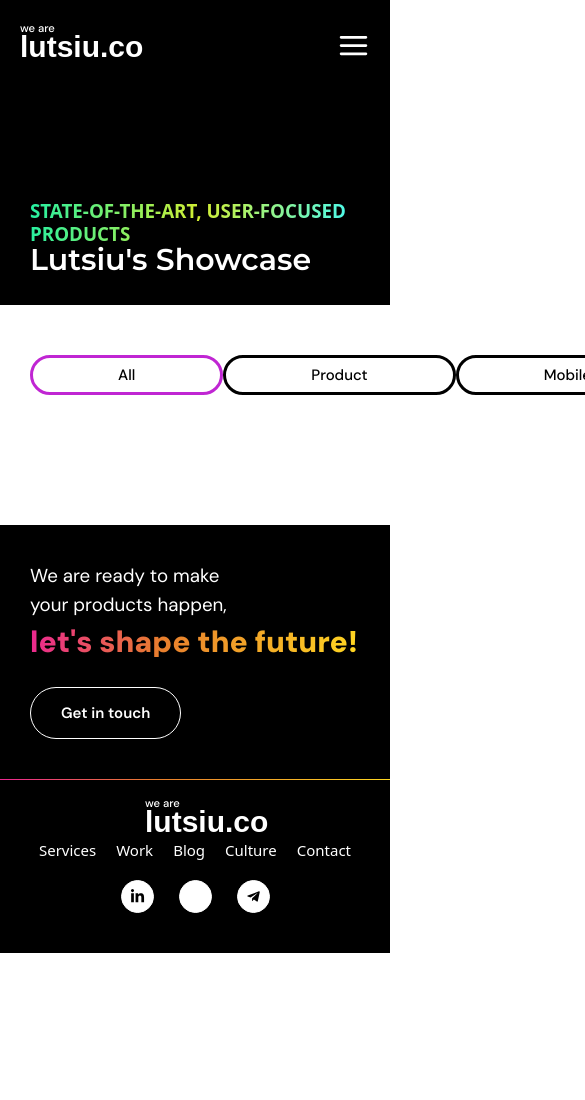
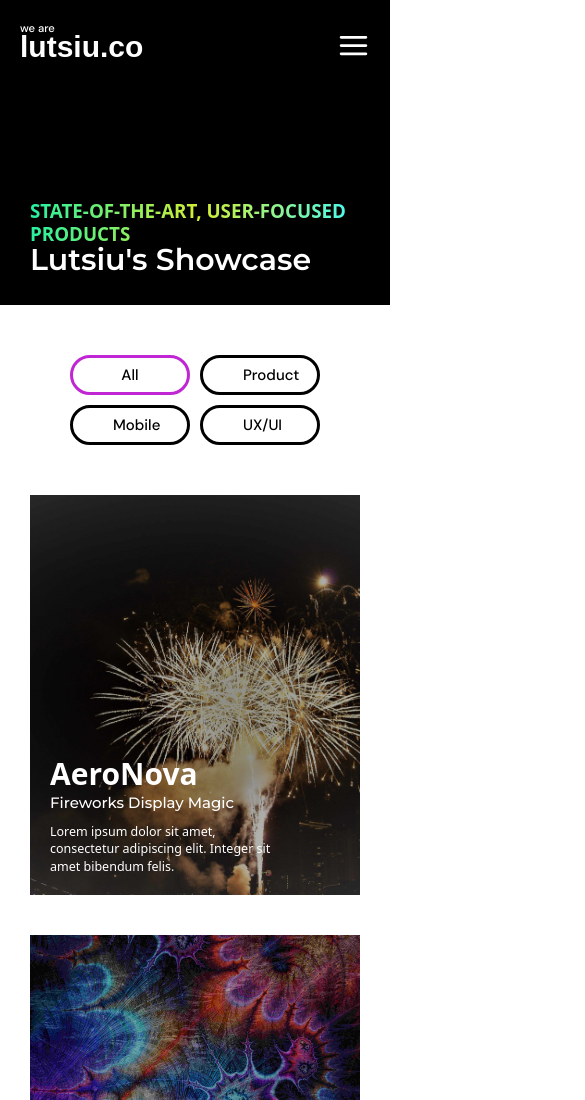
Before and after one commit to lutsiu/lutsiu.co, a React (Vite) app in the folder frontend/: page /work in a window 390 px wide. Shown: the top 1100 px of the page, 585 px wide, since content can reach past the window. Before the commit the page ends 953 px from the top, so only its background shows below. Built offline with nearby package versions, Linux system fonts and the light colour scheme; some icons are missing.

Commit message:
cards for work page  were added. responsible design too

```diff
--- a/frontend/src/components/Buttons/WorkButton/index.tsx
+++ b/frontend/src/components/Buttons/WorkButton/index.tsx
@@ -14,7 +14,7 @@ export default function WorkButton(props: Props) {
   }
   return (
     <button
-      className={`${styles.button} ${isActive ? styles['button-isActive'] : ""} rounded-[2.5rem] bg-transparent text-black border-[.3rem]  py-[.7rem] px-[8.5rem] font-medium text-2xl duration-300 `}
+      className={`${styles.button} ${isActive ? styles['button-isActive'] : ""}  w-[12rem] sm:w-fit rounded-[2.5rem] bg-transparent text-black text-center border-[.3rem]  py-[.7rem] px-[4rem] sm:px-[3rem] md:px-[5rem] lg:px-[7rem] 2xl:px-[7.5rem] font-medium text-2xl duration-300 `}
       style={{
         fontFamily: "DM Sans",
       }}
--- a/frontend/src/interfaces/models.ts
+++ b/frontend/src/interfaces/models.ts
@@ -15,5 +15,6 @@ export interface IService {
 }
 export type WorkButtonFilter = "all" | 'product' | 'mobile' | 'UX/UI'
 export interface IWorkCard extends ICard {
-  type: WorkButtonFilter
+  type: WorkButtonFilter,
+  subtitle: string
 }
--- a/frontend/src/pages/Work/Sections/Showcase/Buttons/index.tsx
+++ b/frontend/src/pages/Work/Sections/Showcase/Buttons/index.tsx
@@ -10,7 +10,7 @@ export default function Buttons(props: Props) {
   const { projectsFilter, setFilter } = props;
 
   return (
-    <div className="py-[5rem] flex justify-between">
+    <div className={`py-[5rem] flex flex-wrap sm:flex-nowrap justify-center 2xl:justify-between gap-[1rem] md:gap-[2rem] lg:gap-[3rem] 2xl:gap-[0] `}>
       {buttonsData.map((btn, i) => {
         const { filter } = btn;
         const isActive = filter === projectsFilter;
--- /dev/null
+++ b/frontend/src/pages/Work/Sections/Showcase/GridCollection/BigCard/index.tsx
@@ -0,0 +1,16 @@
+import { IWorkCard } from '../../../../../../interfaces/models'
+import styles from '../styles.module.scss'
+
+export default function BigCard(props: IWorkCard) {
+  const {img, title, type, subtitle, descr} = props;
+  return (
+    <div data-filter={type} className={`${styles["grid-collection-first-element"]} sm:mb-[3rem] lg:mb-[6rem] relative`}>
+      <img src={img} alt="company" className='w-full h-full object-cover' />
+      <div className="mt-[1rem] absolute bottom-[2rem] md:bottom-[4rem] left-[2rem] md:left-[4rem] text-white">
+        <h3 className="text-5xl md:text-7xl font-bold">{title}</h3>
+        <h4 className='text-2xl md:text-4xl mt-[.4rem] font-medium' style={{fontFamily: "Montserrat, sans-serif"}}>{subtitle}</h4>
+        <p className="text-xl md:text-2xl mt-[1rem] max-w-[75%] md:max-w-[70%]">{descr}</p>
+      </div>
+    </div>
+  )
+}
--- /dev/null
+++ b/frontend/src/pages/Work/Sections/Showcase/GridCollection/Card/index.tsx
@@ -0,0 +1,21 @@
+import { IWorkCard } from "../../../../../../interfaces/models";
+import styles from "../styles.module.scss";
+
+export default function Card(props: IWorkCard) {
+  const { img, title, descr, subtitle, type } = props;
+  return (
+    <div data-filter={type} className={`${styles["grid-collection-element"]}`}>
+      <img src={img} alt="company" className="w-full h-[20rem] sm:h-[18rem] md:h-[20rem] lg:h-[35rem] object-cover" />
+      <div className="mt-[1rem]">
+        <h3 className="text-5xl sm:text-3xl md:text-5xl font-bold sm:font-black md:font-medium">{title}</h3>
+        <h5
+          className="mt-[1rem] sm:mt-[.5rem] md:mt-[1rem] text-2xl sm:text-xl md:text-2xl font-medium "
+          style={{ fontFamily: "Montserrat, sans-serif" }}
+        >
+          {subtitle}
+        </h5>
+        <p className="text-xl mt-[.5rem] md:block hidden">{descr}</p>
+      </div>
+    </div>
+  );
+}
--- /dev/null
+++ b/frontend/src/pages/Work/Sections/Showcase/GridCollection/index.tsx
@@ -0,0 +1,22 @@
+import { IWorkCard } from "../../../../../interfaces/models";
+import BigCard from "./BigCard";
+import Card from "./Card";
+import styles from "./styles.module.scss";
+interface Props {
+  data: IWorkCard[];
+}
+export default function GridCollection(props: Props) {
+  const { data } = props;
+  const bigImg = data.at(0);
+  const normalImgsCollection = data.slice(1, 10);
+
+  return (
+    <div className={`${styles["grid-collection"]}`}>
+      {bigImg && <BigCard {...bigImg} />}
+      {normalImgsCollection &&
+        normalImgsCollection.map((card, i) => {
+          return <Card key={i} {...card} />;
+        })}
+    </div>
+  );
+}
--- /dev/null
+++ b/frontend/src/pages/Work/Sections/Showcase/GridCollection/styles.module.scss
@@ -0,0 +1,22 @@
+.grid-collection {
+  @apply grid grid-cols-1 sm:grid-cols-3 gap-y-[4rem] sm:gap-y-0 gap-x-[1rem] md:gap-x-[2rem];
+  & > div {
+    @apply cursor-pointer;
+    img {
+      filter: brightness(75%);
+      @apply duration-300;
+      &:hover {
+        filter: brightness(100%)
+      }
+    }
+  }
+  &-element {
+    @apply h-[25.4rem] sm:h-[24.7rem] md:h-[44.7rem] lg:h-[53.5rem] sm:mb-[2rem] md:mb-[0];
+
+  }
+  &-first-element {
+    @apply sm:col-span-3 h-[40rem] ;
+
+
+  }
+}
--- a/frontend/src/pages/Work/Sections/Showcase/index.tsx
+++ b/frontend/src/pages/Work/Sections/Showcase/index.tsx
@@ -1,13 +1,20 @@
 import styles from "../../styles.module.scss";
-
+import data from "../../data";
 import { useState } from "react";
 import { WorkButtonFilter } from "../../../../interfaces/models";
 import Buttons from "./Buttons";
+import GridCollection from "./GridCollection";
 
 export default function ShowcaseSection() {
   const [projectsFilter, setProjectsFilter] = useState<WorkButtonFilter>("all");
+  const firstDataChunk = data.slice(0, 10);
+  const secondDataChunk = data.slice(10, 20);
 
-  return <section className={`${styles.padding} showcase-section`}>
-    <Buttons projectsFilter={projectsFilter} setFilter={setProjectsFilter}/>
-  </section>;
+  return (
+    <section className={`${styles.padding} showcase-section`}>
+      <Buttons projectsFilter={projectsFilter} setFilter={setProjectsFilter} />
+      <GridCollection data={firstDataChunk}/>
+      <GridCollection data={secondDataChunk}/>
+    </section>
+  );
 }
--- a/frontend/src/pages/Work/data/index.ts
+++ b/frontend/src/pages/Work/data/index.ts
@@ -30,13 +30,15 @@ const workData: IWorkCard[] = [
     descr:
       "Lorem ipsum dolor sit amet, consectetur adipiscing elit. Integer sit amet bibendum felis.",
     type: "product",
+    subtitle: "Fireworks Display Magic",
   },
   {
     img: ApexWare,
     title: "ApexWare",
     descr:
-      "Nullam at tellus vitae mauris fermentum tincidunt ac ac lacus posuere ut urna sit amet finibus. ",
+      "Nullam at tellus vitae mauris fermentum tincidunt ac ac lacus posuere ut urna sit amet finibus.",
     type: "mobile",
+    subtitle: "Empowering Software Solutions",
   },
   {
     img: AquaTech,
@@ -44,6 +46,7 @@ const workData: IWorkCard[] = [
     descr:
       "Sed vitae sapien et tortor interdum pellentesque. Ut et nisl ut elit venenatis fringilla. Integer nisl magna, euismod id vestibulum eu, commodo nec massa.",
     type: "UX/UI",
+    subtitle: "Water Technology Advancements",
   },
   {
     img: AutoFleet,
@@ -51,20 +54,23 @@ const workData: IWorkCard[] = [
     descr:
       "Nulla semper fringilla pharetra. Phasellus nec orci et felis venenatis lacinia quis ut urna. Morbi posuere risus consectetur pellentesque tristique.",
     type: "UX/UI",
+    subtitle: "Efficient Vehicle Management",
   },
   {
     img: ByteLink,
     title: "ByteLink",
     descr:
-      "Quisque finibus metus feugiat libero porttitor, tempus laoreet mi volutpat. Donec eget aliquet lorem. ",
+      "Quisque finibus metus feugiat libero porttitor, tempus laoreet mi volutpat. Donec eget aliquet lorem.",
     type: "mobile",
+    subtitle: "Connecting Mobile Worlds",
   },
   {
     img: DataSync,
     title: "DataSync",
     descr:
-      "Nunc rhoncus rutrum sem vel mollis. Curabitur a blandit ligula, vel finibus dolor. Donec mattis tempor eros vel bibendum. ",
+      "Nunc rhoncus rutrum sem vel mollis. Curabitur a blandit ligula, vel finibus dolor. Donec mattis tempor eros vel bibendum.",
     type: "mobile",
+    subtitle: "Synchronizing Data Seamlessly",
   },
   {
     img: EcoSync,
@@ -72,6 +78,7 @@ const workData: IWorkCard[] = [
     descr:
       " Vestibulum congue quam nibh, in laoreet purus accumsan eget. Mauris faucibus interdum erat, at dapibus diam pulvinar ut.",
     type: "product",
+    subtitle: "Eco-friendly Product Development",
   },
   {
     img: FireBud,
@@ -79,6 +86,7 @@ const workData: IWorkCard[] = [
     descr:
       "Praesent nec massa consectetur, accumsan nibh vel, vestibulum dui. Fusce elementum fermentum leo, at pretium tortor ultrices eget.",
     type: "UX/UI",
+    subtitle: "Igniting User Experiences",
   },
   {
     img: FusionWave,
@@ -86,13 +94,15 @@ const workData: IWorkCard[] = [
     descr:
       "Vestibulum ut nunc turpis. Cras quis dolor facilisis quam rhoncus consectetur ac in lacus. Duis auctor eu nisi auctor hendrerit.",
     type: "mobile",
+    subtitle: "Waving Mobile Fusion",
   },
   {
     img: NeonSync,
     title: "NeonSync",
     descr:
-      "Cras molestie sapien felis, at dignissim elit facilisis sit amet. Vivamus ultricies ex vel neque volutpat, in euismod ligula accumsan. Pellentesque nec eleifend velit. ",
+      "Cras molestie sapien felis, at dignissim elit facilisis sit amet. Vivamus ultricies ex vel neque volutpat, in euismod ligula accumsan. Pellentesque nec eleifend velit.",
     type: "product",
+    subtitle: "Syncing Bright Ideas",
   },
   {
     img: SkyLuxe,
@@ -100,13 +110,15 @@ const workData: IWorkCard[] = [
     descr:
       "Nullam lobortis massa et erat suscipit dapibus. Aliquam vitae porta leo. Curabitur ipsum sapien, dapibus vestibulum pulvinar vel, facilisis in ante.",
     type: "UX/UI",
+    subtitle: "Elevating User Interfaces",
   },
   {
     img: SunCoast,
     title: "SunCoast",
     descr:
-      "Donec vitae purus finibus lacus eleifend accumsan eget quis nulla. Phasellus at enim et massa fermentum condimentum eget porta ante. Lorem ipsum dolor sit amet, consectetur adipiscing elit. ",
+      "Donec vitae purus finibus lacus eleifend accumsan eget quis nulla. Phasellus at enim et massa fermentum condimentum eget porta ante. Lorem ipsum dolor sit amet, consectetur adipiscing elit.",
     type: "mobile",
+    subtitle: "Sunny Mobile Solutions",
   },
   {
     img: SwiftIQ,
@@ -114,6 +126,7 @@ const workData: IWorkCard[] = [
     descr:
       "onec sit amet luctus velit. Cras ullamcorper semper orci, ut efficitur ipsum sollicitudin vel. Cras risus tortor.",
     type: "product",
+    subtitle: "Quick Solutions IQ",
   },
   {
     img: TechWave,
@@ -121,6 +134,7 @@ const workData: IWorkCard[] = [
     descr:
       "Integer sed gravida enim, eget iaculis orci. Proin efficitur at enim vitae facilisis. Orci varius natoque penatibus et magnis dis parturient montes, nascetur ridiculus mus.",
     type: "UX/UI",
+    subtitle: "Waving in Tech",
   },
   {
     img: TerraSky,
@@ -128,6 +142,7 @@ const workData: IWorkCard[] = [
     descr:
       "Lorem ipsum dolor sit amet, consectetur adipiscing elit. Integer sit amet bibendum felis,",
     type: "product",
+    subtitle: "Earthly Innovations",
   },
   {
     img: TrueMint,
@@ -135,6 +150,7 @@ const workData: IWorkCard[] = [
     descr:
       "Etiam id neque non est pellentesque blandit quis scelerisque ex. Maecenas sed ipsum nec massa rutrum tempus.",
     type: "mobile",
+    subtitle: "Minting True Connections",
   },
   {
     img: VirtuSys,
@@ -142,20 +158,23 @@ const workData: IWorkCard[] = [
     descr:
       "Donec rutrum risus vitae rhoncus porta. Pellentesque dictum eros at placerat dictum. Nunc scelerisque viverra placerat. Nunc et eleifend quam.",
     type: "product",
+    subtitle: "Virtually Productive",
   },
   {
     img: XpressIQ,
     title: "XpressIQ",
     descr:
-      "Nam faucibus quam nunc, ac blandit ex vulputate eget. Duis nec placerat neque. Sed sollicitudin justo sed sem dignissim, ut fringilla felis maximus. ",
+      "Nam faucibus quam nunc, ac blandit ex vulputate eget. Duis nec placerat neque. Sed sollicitudin justo sed sem dignissim, ut fringilla felis maximus.",
     type: "UX/UI",
+    subtitle: "Expressing User Intelligence",
   },
   {
     img: ZenVolt,
     title: "ZenVolt",
     descr:
-      "Morbi sit amet porta magna. Duis ut tortor nunc. Orci varius natoque penatibus et magnis dis parturient montes, nascetur ridiculus mus. ",
+      "Morbi sit amet porta magna. Duis ut tortor nunc. Orci varius natoque penatibus et magnis dis parturient montes, nascetur ridiculus mus.",
     type: "product",
+    subtitle: "Charging Zen Energy",
   },
   {
     img: ZephyrCo,
@@ -163,6 +182,7 @@ const workData: IWorkCard[] = [
     descr:
       "Maecenas a ante a nulla sagittis laoreet. Fusce condimentum iaculis orci a molestie. Vestibulum pharetra interdum consectetur. Proin id ipsum mollis, dictum metus ut, consectetur neque.",
     type: "mobile",
+    subtitle: "Breezy Mobile Innovations",
   },
 ];
 
```
